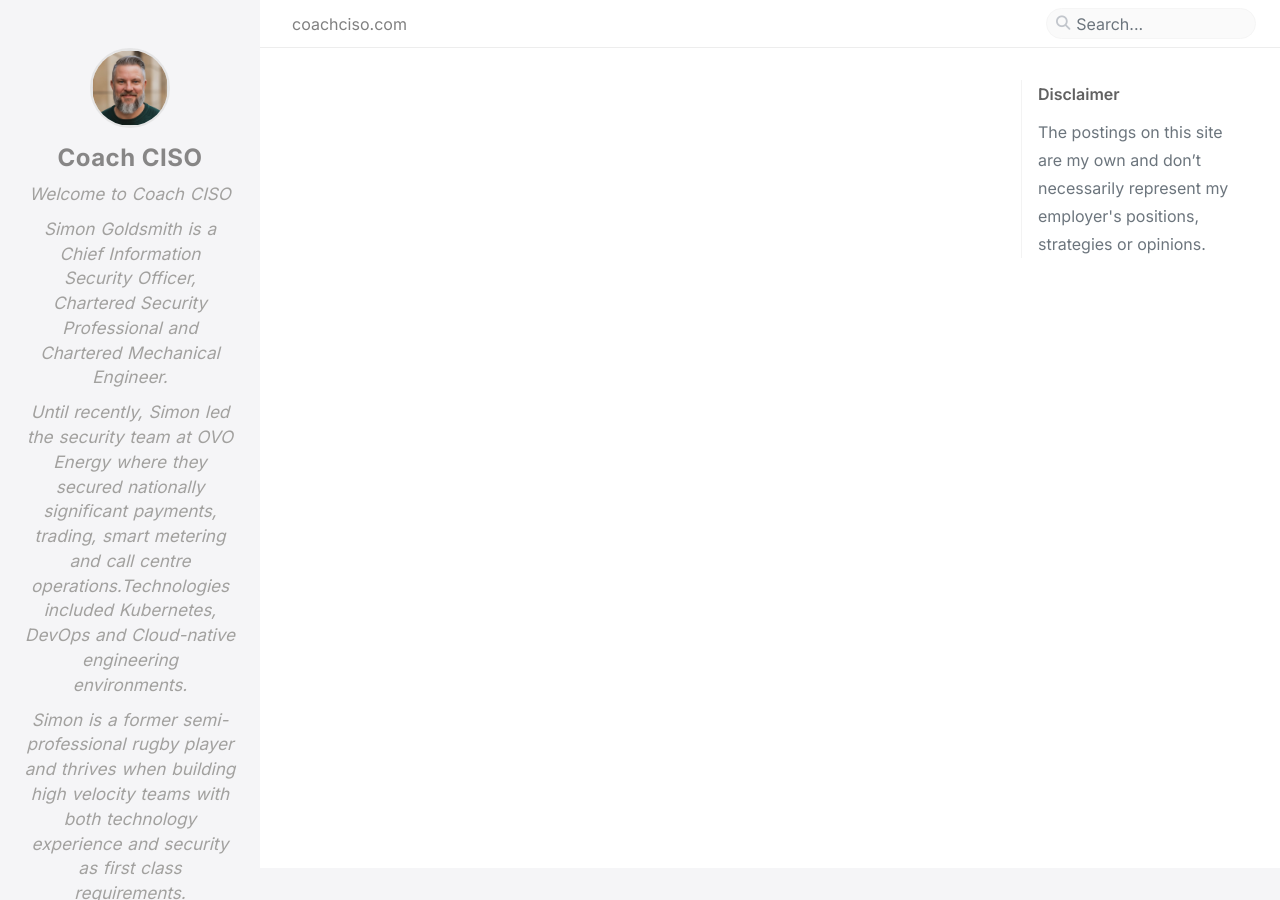
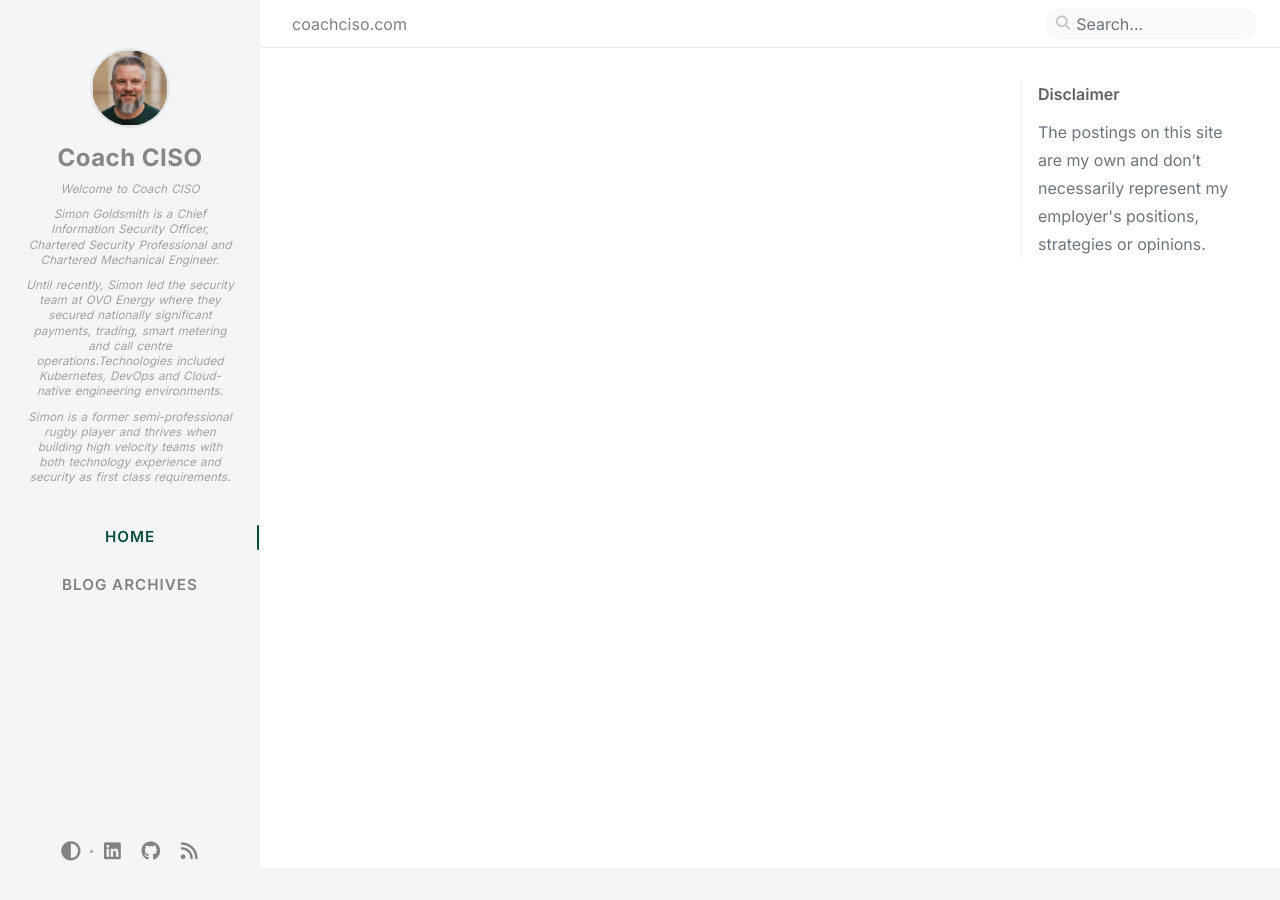
Before and after one commit to CoachCISO/CoachCISO.github.io, a Jekyll site: the page built from index.html, in a window 1280 px wide. Built offline with Jekyll 4.4.1, drawn with Linux system fonts in a browser that asks for light colours; comment, search, counter and statistics services are not loaded.

Commit message:
Sidebar: shrink tagline font to remove overflow/scroll
Previous clamp scaled the bio up to 1.1rem on tall windows (bigger than default), causing overflow. Cap at 0.8rem and tighten line-height.

Co-Authored-By: Claude Opus 4.7 (1M context) <noreply@anthropic.com>

```diff
--- a/assets/css/style.scss
+++ b/assets/css/style.scss
@@ -29,8 +29,8 @@ $tab-count: {{ site.tabs | size | plus: 1 }}; // plus 1 for home tab
 /* Scale the sidebar tagline with the browser-window height so the profile
    block grows/shrinks to fit the viewport instead of overflowing. */
 #sidebar .site-subtitle {
-  font-size: clamp(0.72rem, 1.9vh, 1.1rem);
-  line-height: 1.45;
+  font-size: clamp(0.58rem, 1.3vh, 0.8rem);
+  line-height: 1.3;
 }
 
 /* Home-page post titles are headings, not links: ink black (heading colour)
```
